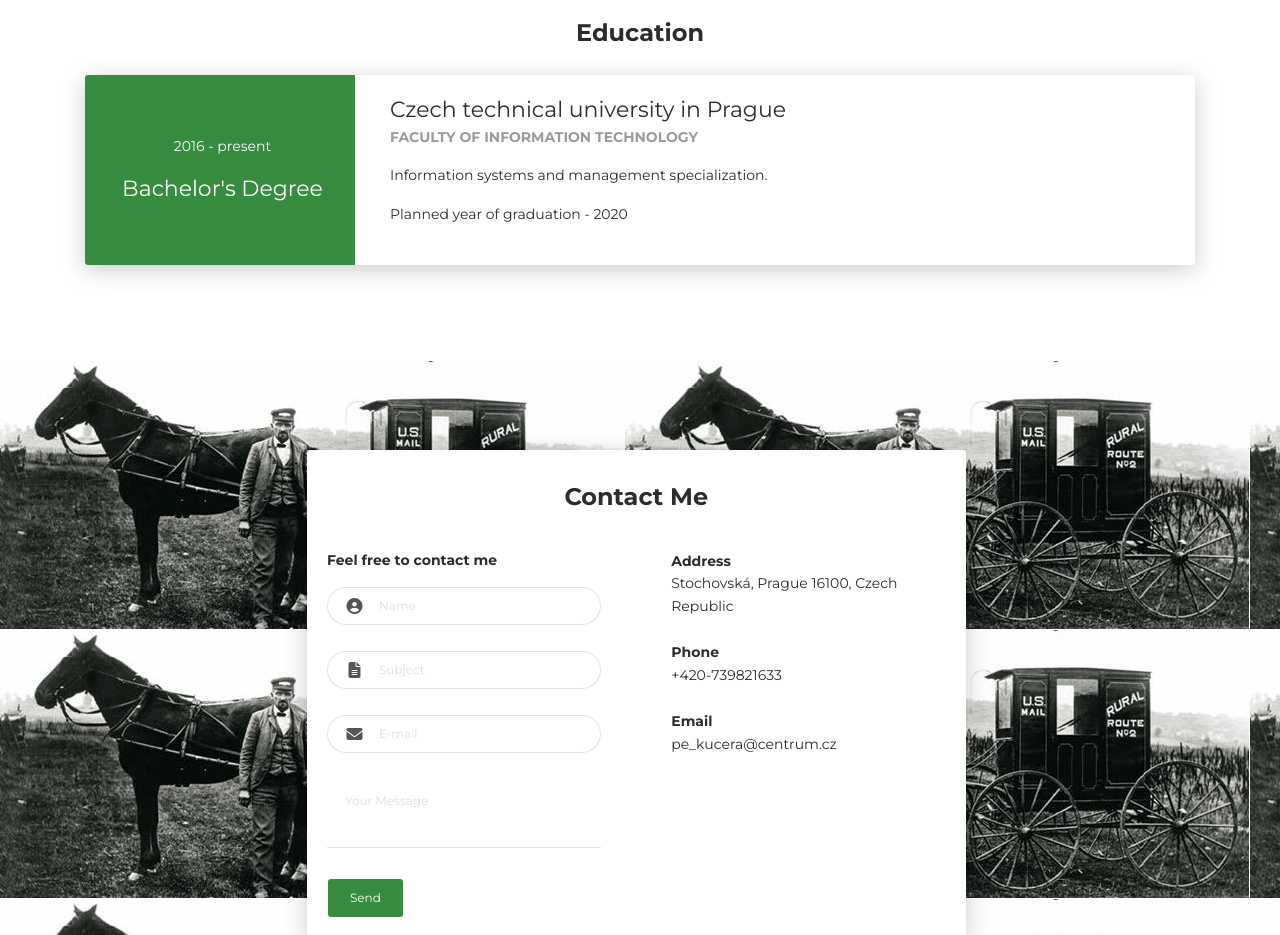
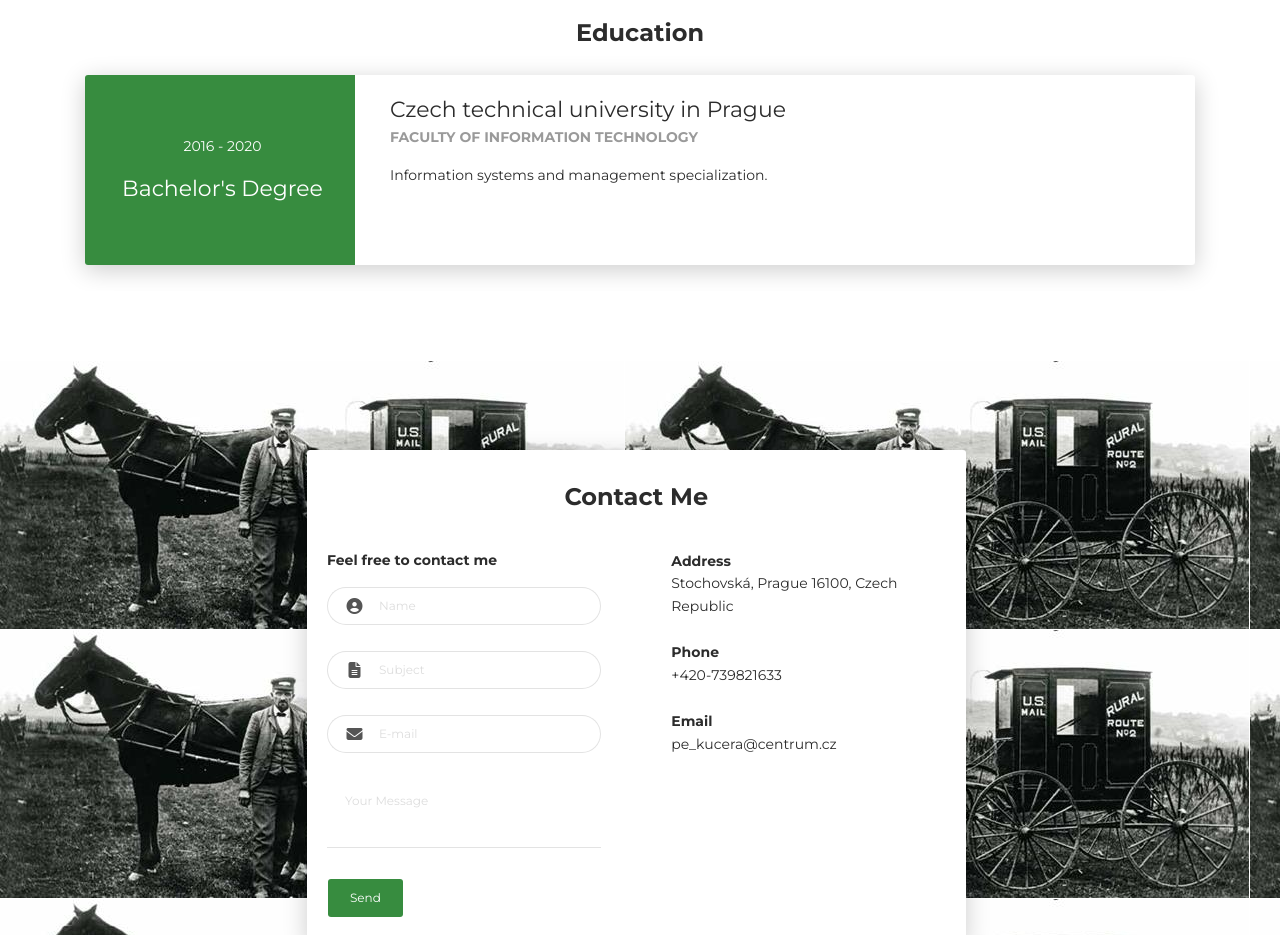
Before and after one commit to kucerp21/resume-site, a plain HTML site: page index.html in a window 1280 px wide. Shown: the part 3120-4055 px from the top of the page. Drawn offline with Linux system fonts and the light colour scheme.

Commit message:
Update index.html

```diff
--- a/index.html
+++ b/index.html
@@ -325,7 +325,7 @@
       <div class="row">
         <div class="col-md-3 bg-primary" data-aos="fade-right" data-aos-offset="50" data-aos-duration="500">
           <div class="card-body cc-education-header">
-            <p>2016 - present</p>
+            <p>2016 - 2020</p>
             <div class="h5">Bachelor's Degree</div>
           </div>
         </div>
@@ -334,7 +334,6 @@
             <div class="h5">Czech technical university in Prague</div>
             <p class="category">Faculty of information technology</p>
             <p>Information systems and management specialization.</p>
-            <p>Planned year of graduation - 2020</p>
           </div>
         </div>
       </div>
```
